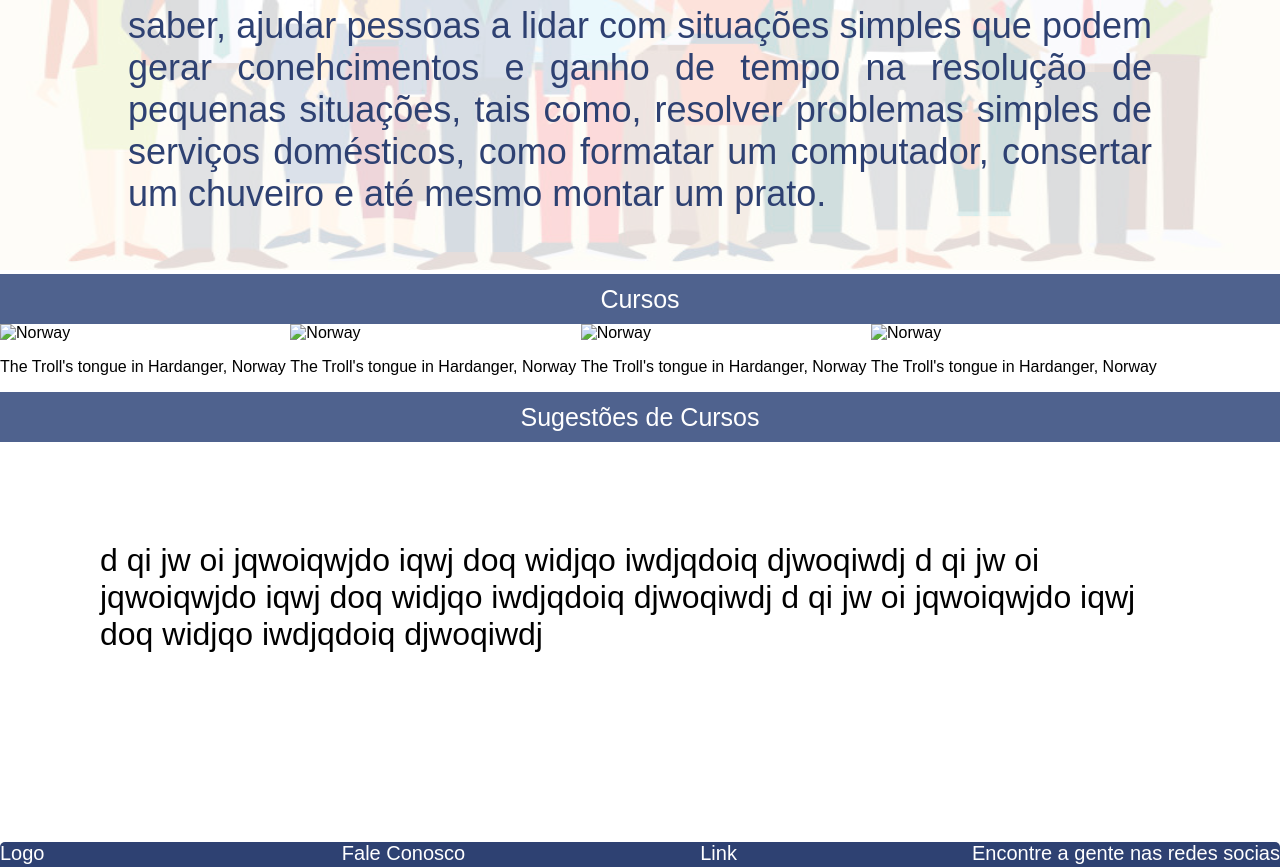
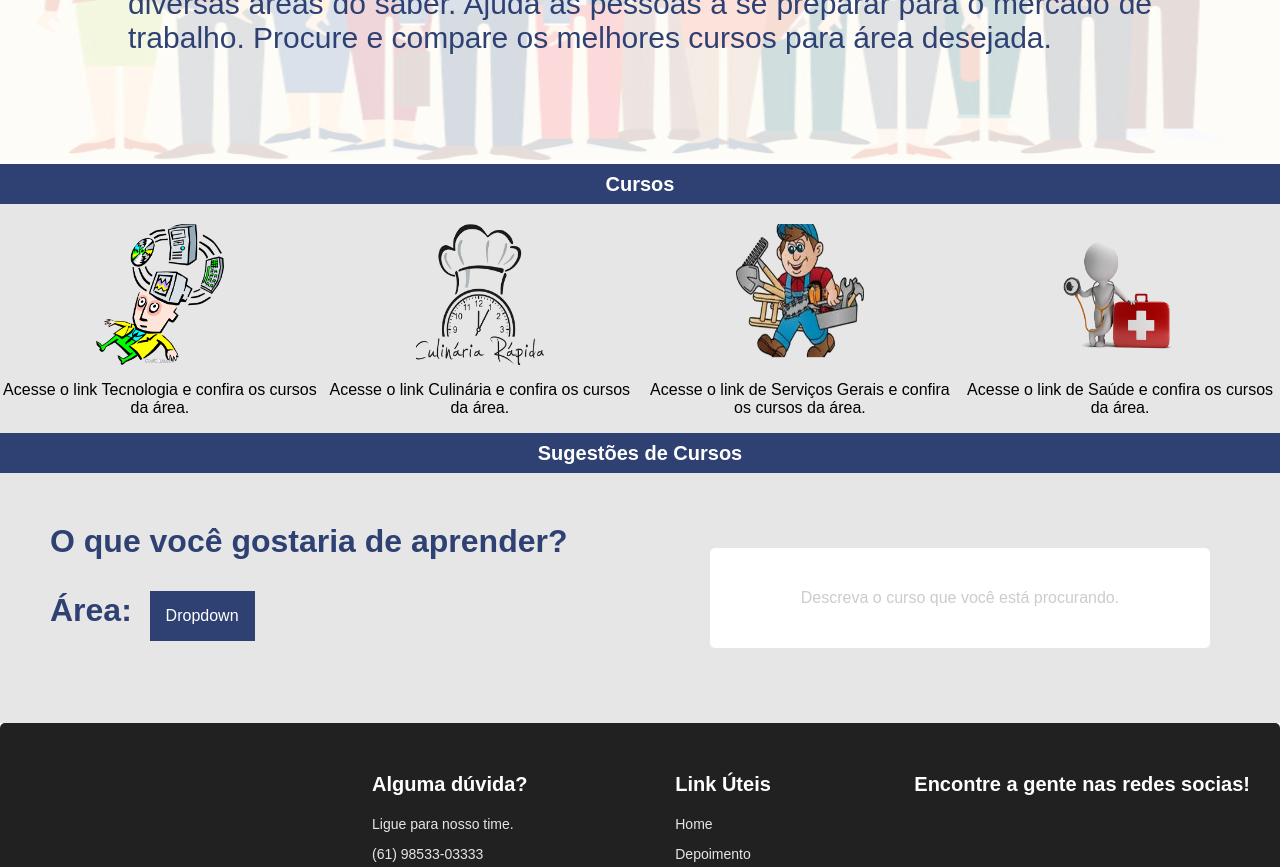
Before and after one commit to AlmondHorizon/Projeto-primeira-semana, a plain HTML site: page index.html in a window 1280 px wide. Shown: the part 774-1641 px from the top of the page. Drawn offline with Linux system fonts and the light colour scheme.

Commit message:
atualizacao novo

```diff
--- a/css/style.css
+++ b/css/style.css
@@ -27,14 +27,15 @@ body {
 }
 .container-footer {
   width: 100%;
-  height: 100px;
+  height: 300px;
   font-size: 20px;
   color: white;
   display: flex;
   justify-content: space-between;
-  background-color: #2E4172;
+  background-color: #212122;
   border-radius: 5px;
   box-sizing: border-box;
+  padding: 30px;
 }
 .left {
   margin-top: 10PX;
@@ -49,23 +50,26 @@ body {
   align-self: flex-start;
 }
 .section-divider {
-  font-size: 25px;
+  font-size: 20px;
   width: 100%;
-  height: 50px;
+  height: 40px;
   color: white;
-  background-color: #4F628E;
+  background-color: #2E4172;
   text-align: center;
   vertical-align: middle;
-  line-height: 50px;
+  line-height: 40px;
+  font-weight: bold;
 
 }
 .text {
   box-sizing: border-box;
-  padding: 100px;
+  padding: 50px;
   height: 400px;
-  width: 100%;
+  width: 50%;
+  color: #2E4172;
+  font-weight: bold;
+  font-size: 2em;
 
-  font-size: 2em;
 }
 .text-2 {
   width: 30%;
@@ -104,18 +108,19 @@ body {
 .background-img {
   width: 100%;
   opacity: 0.2;
-  max-height: 450PX;
+  max-height: 350PX;
 }
 .card {
+  background-color: #e6e6e6;
   display: inline-block;
-}
+  }
 .center-text {
   width: 80%;
   position: absolute;
   top: 50%;
   left: 50%;
   transform: translate(-50%, -50%);
-  font-size: 36px;
+  font-size: 30px;
   text-align: justify;
   color: #2E4172;
 }
@@ -124,9 +129,102 @@ body {
   width: auto;
   max-width: 300px;
   max-height: 75px;
+  margin-top: 50px;
+  margin-left: 70px;
 }
 a {
   color: white;
   text-decoration:none;
   font-weight: bold;
 }
+.card img
+{
+  height: auto;
+  width: auto;
+  max-width: 40%;
+  max-height: 480px;
+  margin-left: auto;
+  margin-right: auto;
+  display: block;
+  padding-top: 20px;
+
+}
+.card-container {
+  display: flex;
+}
+.card-text {
+  background-color: #e6e6e6;
+  text-align: center;
+  vertical-align: middle;
+}
+.card img:hover {
+  cursor: pointer;
+}
+
+.dropbtn {
+    background-color: #2E4172;
+    color: white;
+    padding: 16px;
+    font-size: 16px;
+    border: none;
+    cursor: pointer;
+}
+
+.dropdown {
+    position: relative;
+    display: inline-block;
+}
+
+.dropdown-content {
+    display: none;
+    position: absolute;
+    background-color: #f9f9f9;
+    min-width: 100px;
+    box-shadow: 0px 8px 16px 0px rgba(0,0,0,0.2);
+    z-index: 1;
+    font-size: 15px;
+}
+
+.dropdown-content a {
+    color: #162955;
+    padding: 12px 16px;
+    text-decoration: none;
+    display: block;
+}
+
+.dropdown-content a:hover {background-color: #f1f1f1}
+
+.dropdown:hover .dropdown-content {
+    display: block;
+}
+
+.dropdown:hover .dropbtn {
+    background-color: #162955;
+}
+.sugestao {
+  background-color: #e6e6e6;
+  height: 250px;
+  display: flex;
+}
+.caixa-texto{
+background-color: white;
+width: 500px;
+height: 100px;
+border-radius: 5px;
+margin: auto;
+color: #cccccc;
+text-align: center;
+vertical-align: middle;
+line-height: 100px;
+}
+.titulo {
+  font-weight: bold;
+}
+.fonte-footer{
+  font-size: 0.7em;
+  color: #e6e6e6;
+}
+.logo-footer {
+  padding-top: 120px;
+  padding-left: 60px;
+}
--- a/index.html
+++ b/index.html
@@ -21,17 +21,15 @@
   <div class="center-image-text">Conduzir INOVAÇÕES que as Empresas e o Mundo precisam.</div>
   <div class="center-image-video"><iframe width="560" height="315" src="https://www.youtube.com/embed/kaM-sPyrqLw" frameborder="0" allow="autoplay; encrypted-media" allowfullscreen></iframe></div>
   <div id="quemsomos"class="section-divider">
-    Quem Somos
+    Sobre Nós
   </div>
   <div>
     <div class="container-quem">
       <img class="background-img"src="img/staff-team.jpg" alt="quemsomos background">
       <div class="center-text">
-          4book e um projeto recém lançado no mercado voltado para facilitar
-          a vida do usuário no dia a dia. 4Book promove cursos em formatos de vídeo aulas voltadas em diversas áreas do saber,
-          ajudar pessoas a lidar com situações simples que podem gerar conehcimentos e ganho de tempo
-          na resolução de pequenas situações, tais como, resolver problemas simples
-          de serviços domésticos, como formatar um computador, consertar um chuveiro e até mesmo montar um prato.
+          4book e um projeto recém lançado no mercado voltado para capacitar as pessoas. 4Book permite você encontrar os
+          cursos on-line e presencial em diversas áreas do saber. Ajuda as pessoas a se preparar para o mercado de trabalho.
+          Procure e compare os melhores cursos para área desejada.
       </div>
 
 
@@ -42,30 +40,30 @@
   </div>
   <div class="card-container">
     <div class="card">
-      <img src="" alt="Norway">
-      <div class="w3-container w3-center">
-        <p>The Troll's tongue in Hardanger, Norway</p>
+      <img src="img/ti.jpg" alt="Tecnologia">
+      <div class="card-text">
+        <p>Acesse o link Tecnologia e confira os cursos da área.</p>
       </div>
     </div>
 
     <div class="card">
-      <img src="" alt="Norway">
-      <div class="w3-container w3-center">
-        <p>The Troll's tongue in Hardanger, Norway</p>
+      <img src="img/culinaria.png" alt="Culinaria">
+      <div class="card-text">
+        <p>Acesse o link Culinária e confira os cursos da área.</p>
       </div>
 
     </div>
     <div class="card">
-      <img src="" alt="Norway">
-      <div class="w3-container w3-center">
-        <p>The Troll's tongue in Hardanger, Norway</p>
+      <img src="img/sg.png" alt="Serviços">
+      <div class="card-text">
+        <p>Acesse o link de Serviços Gerais e confira os cursos da área.</p>
       </div>
 
     </div>
     <div class="card">
-      <img src="" alt="Norway">
-      <div class="w3-container w3-center">
-        <p>The Troll's tongue in Hardanger, Norway</p>
+      <img src="img/saude.png" alt="Saúde">
+      <div class="card-text">
+        <p>Acesse o link de Saúde e confira os cursos da área.</p>
       </div>
 
     </div>
@@ -76,30 +74,51 @@
   <div id="sugestoes" class="section-divider">
     Sugestões de Cursos
   </div>
-  <div>
+  <div class="sugestao">
     <div class="text">
-      d qi jw  oi jqwoiqwjdo iqwj doq widjqo iwdjqdoiq  djwoqiwdj d qi jw  oi jqwoiqwjdo iqwj doq widjqo iwdjqdoiq  djwoqiwdj
-      d qi jw  oi jqwoiqwjdo iqwj doq widjqo iwdjqdoiq  djwoqiwdj
+    O que você gostaria de aprender? <br>
+    <p style="display:inline-block">Área: &nbsp;
+      <div class="dropdown">
+  <button class="dropbtn">Dropdown</button>
+  <div class="dropdown-content">
+    <a>Aplicativos</a>
+    <a>Internet das coisas</a>
+    <a>Web Design</a>
+  </div>
+</div>
+</p>
+    </div>
+    <div class="caixa-texto">
+      Descreva o curso que você está procurando.
     </div>
     <!-- <div class="text-2">
     </div> -->
   </div>
   <footer>
     <div class="container-footer">
-      <div>
-        Logo <br><br>
-        Sharing info
+      <div class="logo-footer">
+        <img id="logo_02" src="img/Logo_3.png" alt="logo"> <br><br>
       </div>
       <div>
-        Fale Conosco <br>
-        Telefone: <br>
-        Email:
+        <p class="titulo">Alguma dúvida?</p>
+        <p class="fonte-footer">Ligue para nosso time.</p>
+        <p class="fonte-footer">(61) 98533-03333</p>
+        <p class="fonte-footer">(19) 99900-6477</p>
+        <p class="titulo">E-mail</p>
+        <p class="fonte-footer">rafael.brito88@gmail.com</p>
+        <p class="fonte-footer">pavan.fhw@gmail.com</p>
+
       </div>
       <div>
-        Link
+        <p class="titulo">Link Úteis</p>
+        <p class="fonte-footer">Home</p>
+        <p class="fonte-footer">Depoimento</p>
+        <p class="fonte-footer">Cursos</p>
+        <p class="fonte-footer">Blog</p>
+        <p class="fonte-footer">Fale Conosco</p>
       </div>
       <div>
-        Encontre a gente nas redes socias <br>
+        <p class="titulo">Encontre a gente nas redes socias!</p>
         <img id="social-media" src="img/social_icons.png" alt="social media">
       </div>
     </div>
```
Also changed, not shown: img/Logo_3.png (added), img/culinaria.jpg (added), img/culinaria.png (added), img/saude.jpg (added), img/saude.png (added), img/sg.jpg (added), img/sg.png (added), img/ti.jpg (added).
